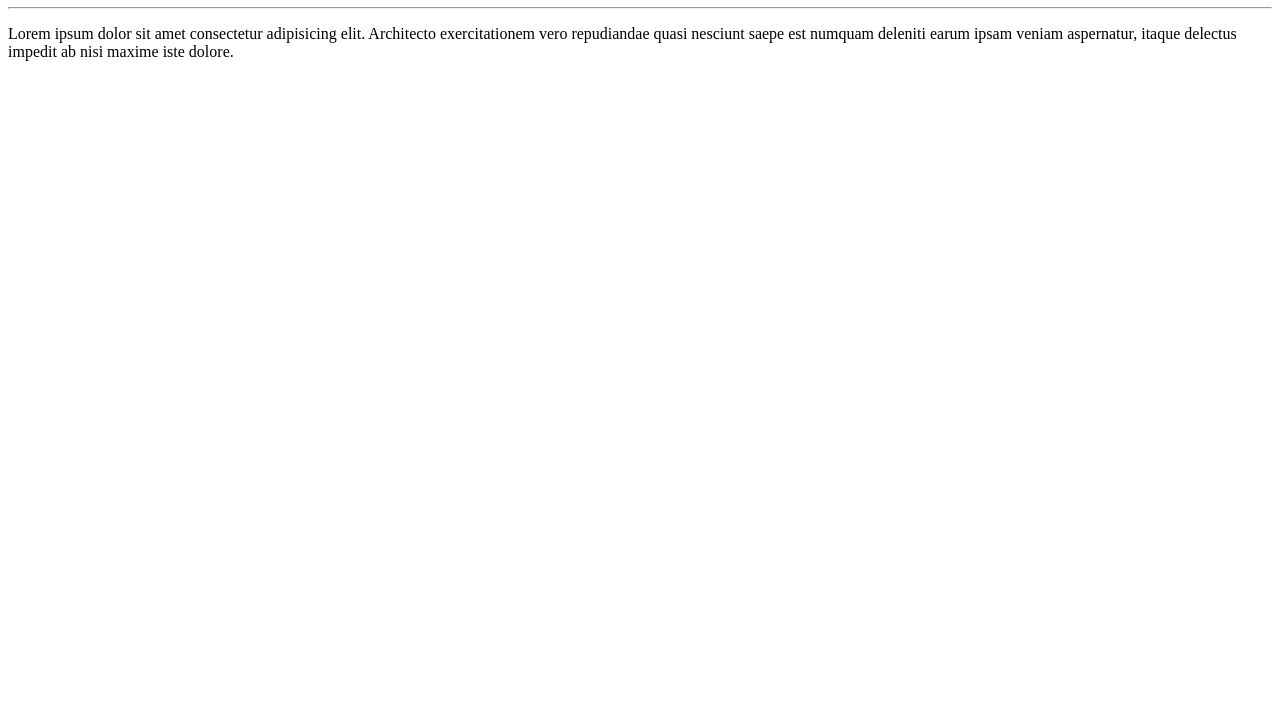
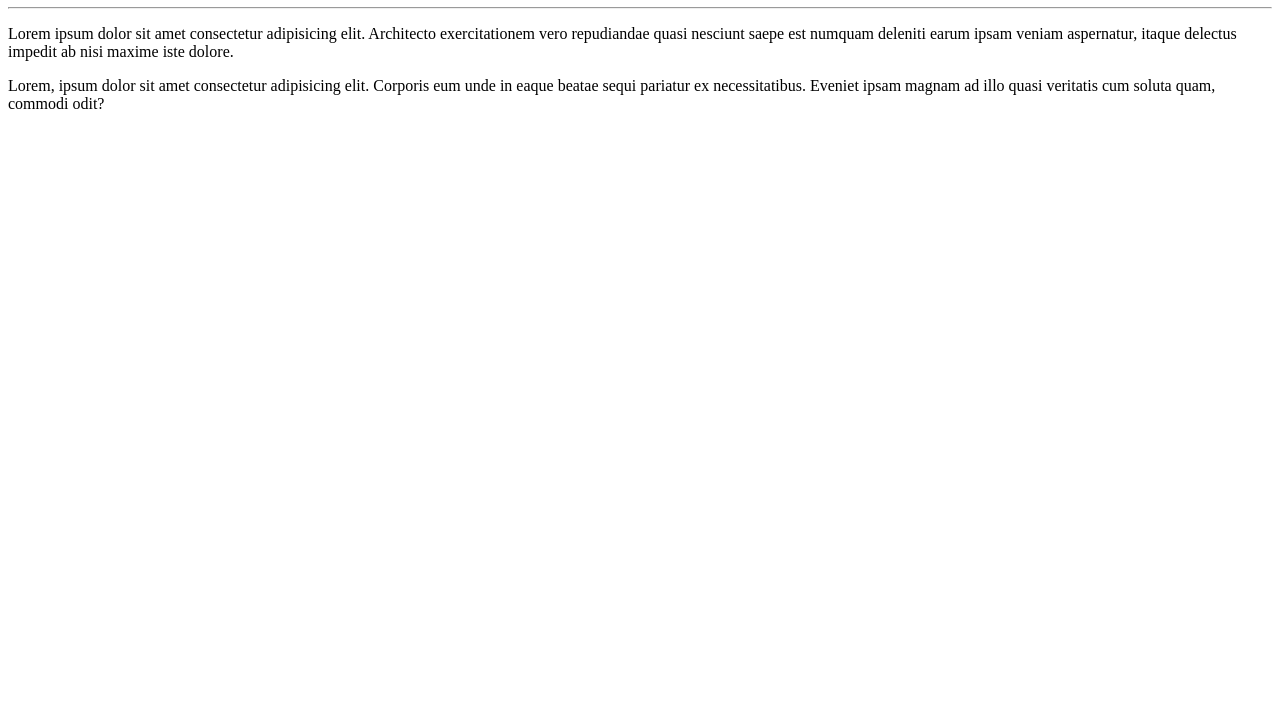
Before and after one commit to LorraneSR/Ola-Mundo, a plain HTML site: page site-exemplo/index.html in a window 1280 px wide. Shown: the part 73-800 px from the top of the page. Drawn offline with Linux system fonts and the light colour scheme.

Commit message:
Adicionei um parágrafo

```diff
--- a/site-exemplo/index.html
+++ b/site-exemplo/index.html
@@ -10,5 +10,6 @@
     <h1>Olá, Mundo!</h1>
     <hr>
     <p>Lorem ipsum dolor sit amet consectetur adipisicing elit. Architecto exercitationem vero repudiandae quasi nesciunt saepe est numquam deleniti earum ipsam veniam aspernatur, itaque delectus impedit ab nisi maxime iste dolore.</p>
+    <p>Lorem, ipsum dolor sit amet consectetur adipisicing elit. Corporis eum unde in eaque beatae sequi pariatur ex necessitatibus. Eveniet ipsam magnam ad illo quasi veritatis cum soluta quam, commodi odit?</p>
 </body>
 </html>
```
